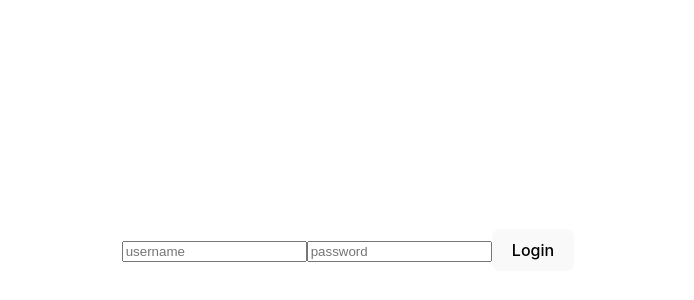
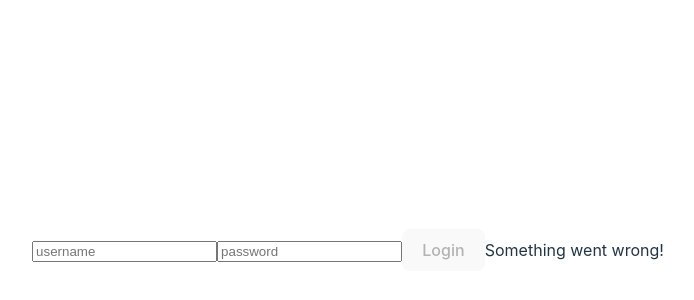
Before and after one commit to pn-code/react-tdd-practice, a React (Vite) app: page / in a window 1280 px wide. Shown: the part 150-450 px from the top of the page, without its empty margins (292-986 px from the left). Built offline with nearby package versions, Linux system fonts and the light colour scheme.

Commit message:
Added span that features a testid of "error"

```diff
--- a/components/Login.jsx
+++ b/components/Login.jsx
@@ -1,15 +1,16 @@
-import React from 'react'
+import React from "react";
 
 const Login = () => {
   return (
-    <div className='container'>
-        <form>
-            <input placeholder="username" type="text"/>
-            <input placeholder="password" type="password"/>
-            <button>Login</button>
-        </form>
+    <div className="container">
+      <form>
+        <input placeholder="username" type="text" />
+        <input placeholder="password" type="password" />
+        <button disabled={true}>Login</button>
+        <span data-testid="error">Something went wrong!</span>
+      </form>
     </div>
-  )
-}
+  );
+};
 
-export default Login
+export default Login;
```
